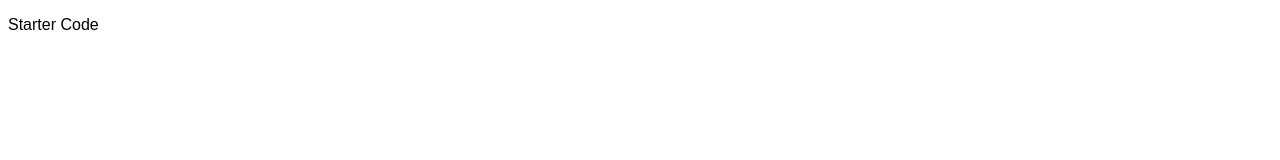
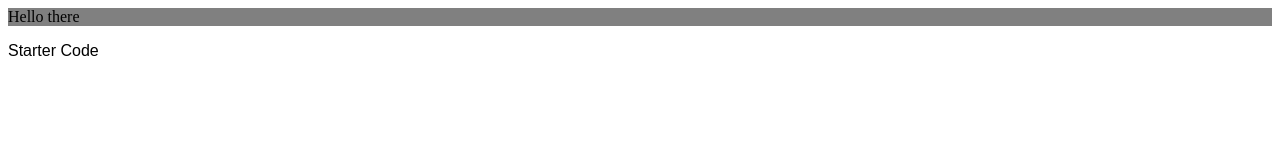
Before and after one commit to camburhans/126-final, a plain HTML site: page index.html in a window 1280 px wide. Drawn offline with Linux system fonts and the light colour scheme.

Commit message:
Testing changes to main on published site

```diff
--- a/css/styles.css
+++ b/css/styles.css
@@ -1,3 +1,7 @@
 p {
     font-family: Arial, Helvetica, sans-serif;
 }
+
+header {
+    background-color: gray;
+}
--- a/index.html
+++ b/index.html
@@ -7,4 +7,5 @@
   <link href="css/styles.css" rel="stylesheet">
 </head>
 
+<header>Hello there</header>
 <p> Starter Code </p>
```
